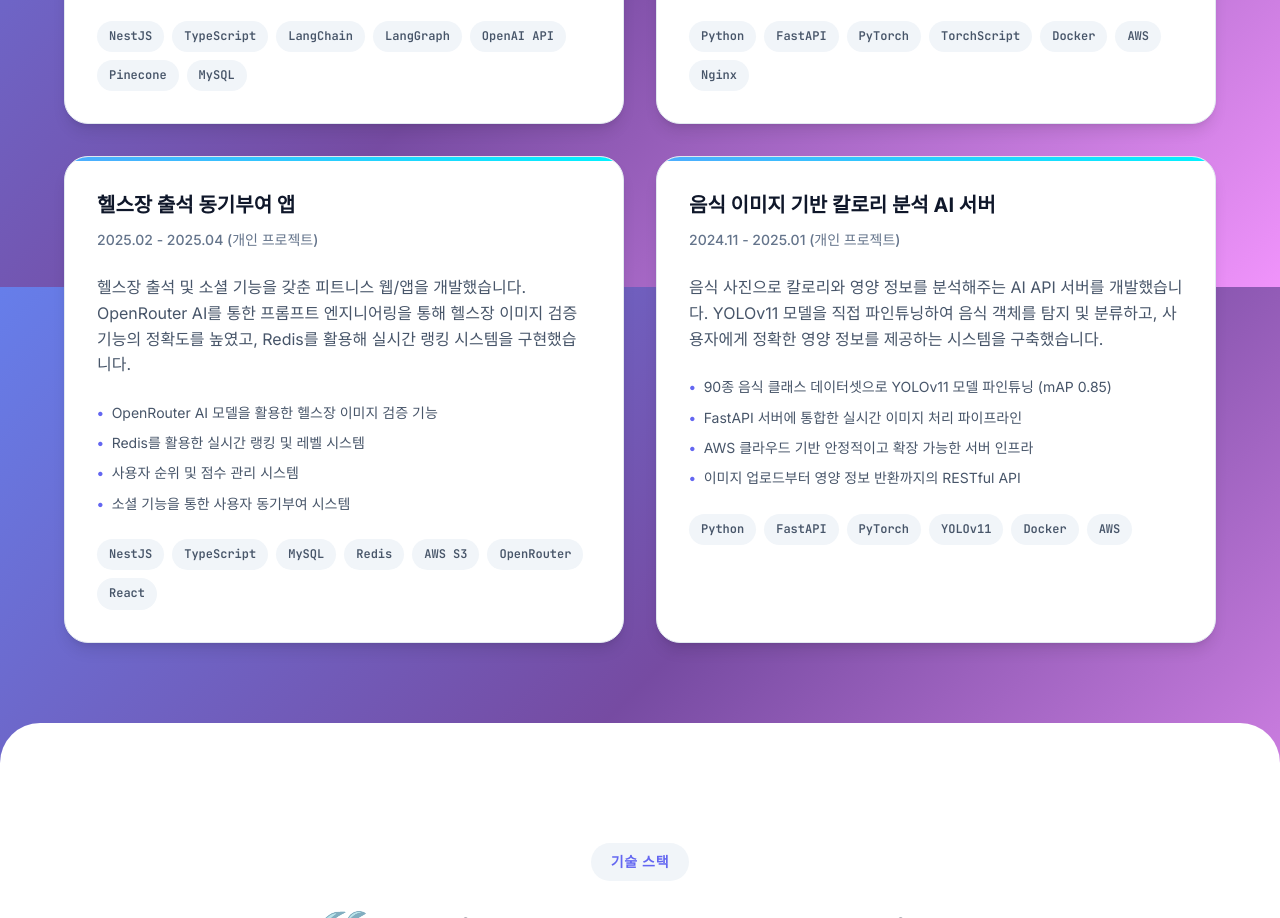
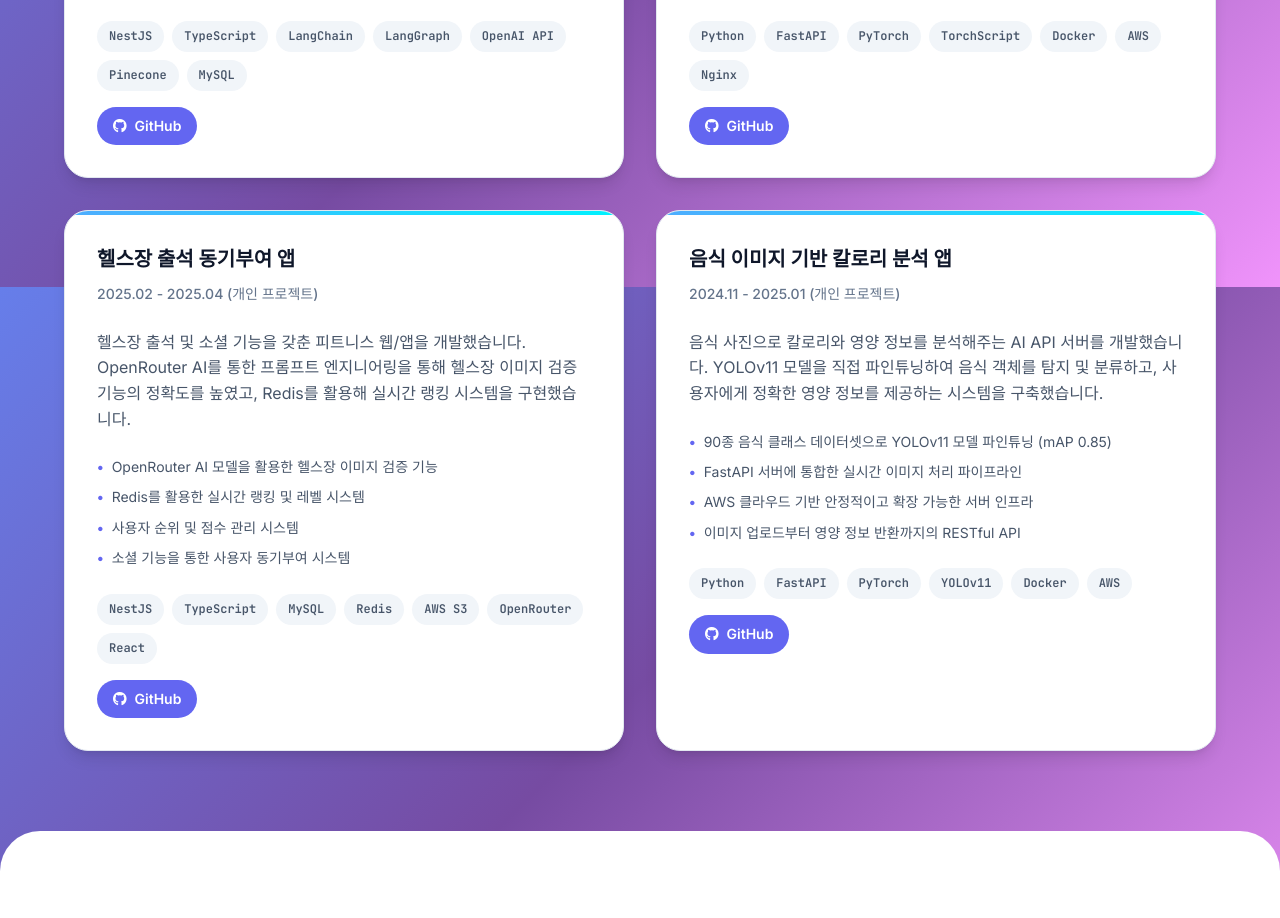
Before and after one commit to abjin/resume, a plain HTML site: page index.html in a window 1280 px wide. Shown: the part 4513-5431 px from the top of the page. Drawn offline with Linux system fonts and the light colour scheme.

Commit message:
Adds GitHub links to project cards

```diff
--- a/index.html
+++ b/index.html
@@ -1202,6 +1202,30 @@
               <span class="tech-tag">Pinecone</span>
               <span class="tech-tag">MySQL</span>
             </div>
+            <div style="margin-top: 16px">
+              <a
+                href="https://github.com/12billion2025/slack-rag-bot"
+                target="_blank"
+                style="
+                  display: inline-flex;
+                  align-items: center;
+                  gap: 8px;
+                  padding: 8px 16px;
+                  font-size: 14px;
+                  background: var(--primary-color);
+                  color: white;
+                  text-decoration: none;
+                  border-radius: 20px;
+                  font-weight: 600;
+                  transition: all 0.3s ease;
+                "
+                onmouseover="this.style.background='var(--primary-dark)'; this.style.transform='translateY(-2px)'"
+                onmouseout="this.style.background='var(--primary-color)'; this.style.transform='translateY(0)'"
+              >
+                <i class="fab fa-github"></i>
+                GitHub
+              </a>
+            </div>
           </div>
 
           <div class="project-card fade-in">
@@ -1232,6 +1256,30 @@
               <span class="tech-tag">AWS</span>
               <span class="tech-tag">Nginx</span>
             </div>
+            <div style="margin-top: 16px">
+              <a
+                href="https://github.com/abjin/reward-closet-ai-api-server"
+                target="_blank"
+                style="
+                  display: inline-flex;
+                  align-items: center;
+                  gap: 8px;
+                  padding: 8px 16px;
+                  font-size: 14px;
+                  background: var(--primary-color);
+                  color: white;
+                  text-decoration: none;
+                  border-radius: 20px;
+                  font-weight: 600;
+                  transition: all 0.3s ease;
+                "
+                onmouseover="this.style.background='var(--primary-dark)'; this.style.transform='translateY(-2px)'"
+                onmouseout="this.style.background='var(--primary-color)'; this.style.transform='translateY(0)'"
+              >
+                <i class="fab fa-github"></i>
+                GitHub
+              </a>
+            </div>
           </div>
 
           <div class="project-card fade-in">
@@ -1262,13 +1310,35 @@
               <span class="tech-tag">OpenRouter</span>
               <span class="tech-tag">React</span>
             </div>
+            <div style="margin-top: 16px">
+              <a
+                href="https://github.com/abjin/gym-in-api-server"
+                target="_blank"
+                style="
+                  display: inline-flex;
+                  align-items: center;
+                  gap: 8px;
+                  padding: 8px 16px;
+                  font-size: 14px;
+                  background: var(--primary-color);
+                  color: white;
+                  text-decoration: none;
+                  border-radius: 20px;
+                  font-weight: 600;
+                  transition: all 0.3s ease;
+                "
+                onmouseover="this.style.background='var(--primary-dark)'; this.style.transform='translateY(-2px)'"
+                onmouseout="this.style.background='var(--primary-color)'; this.style.transform='translateY(0)'"
+              >
+                <i class="fab fa-github"></i>
+                GitHub
+              </a>
+            </div>
           </div>
 
           <div class="project-card fade-in">
             <div class="project-header">
-              <h3 class="project-title">
-                음식 이미지 기반 칼로리 분석 AI 서버
-              </h3>
+              <h3 class="project-title">음식 이미지 기반 칼로리 분석 앱</h3>
               <div class="project-period">
                 2024.11 - 2025.01 (개인 프로젝트)
               </div>
@@ -1295,6 +1365,30 @@
               <span class="tech-tag">Docker</span>
               <span class="tech-tag">AWS</span>
             </div>
+            <div style="margin-top: 16px">
+              <a
+                href="https://github.com/6billion/hab-eat-ai-api-server"
+                target="_blank"
+                style="
+                  display: inline-flex;
+                  align-items: center;
+                  gap: 8px;
+                  padding: 8px 16px;
+                  font-size: 14px;
+                  background: var(--primary-color);
+                  color: white;
+                  text-decoration: none;
+                  border-radius: 20px;
+                  font-weight: 600;
+                  transition: all 0.3s ease;
+                "
+                onmouseover="this.style.background='var(--primary-dark)'; this.style.transform='translateY(-2px)'"
+                onmouseout="this.style.background='var(--primary-color)'; this.style.transform='translateY(0)'"
+              >
+                <i class="fab fa-github"></i>
+                GitHub
+              </a>
+            </div>
           </div>
         </div>
       </div>
```
